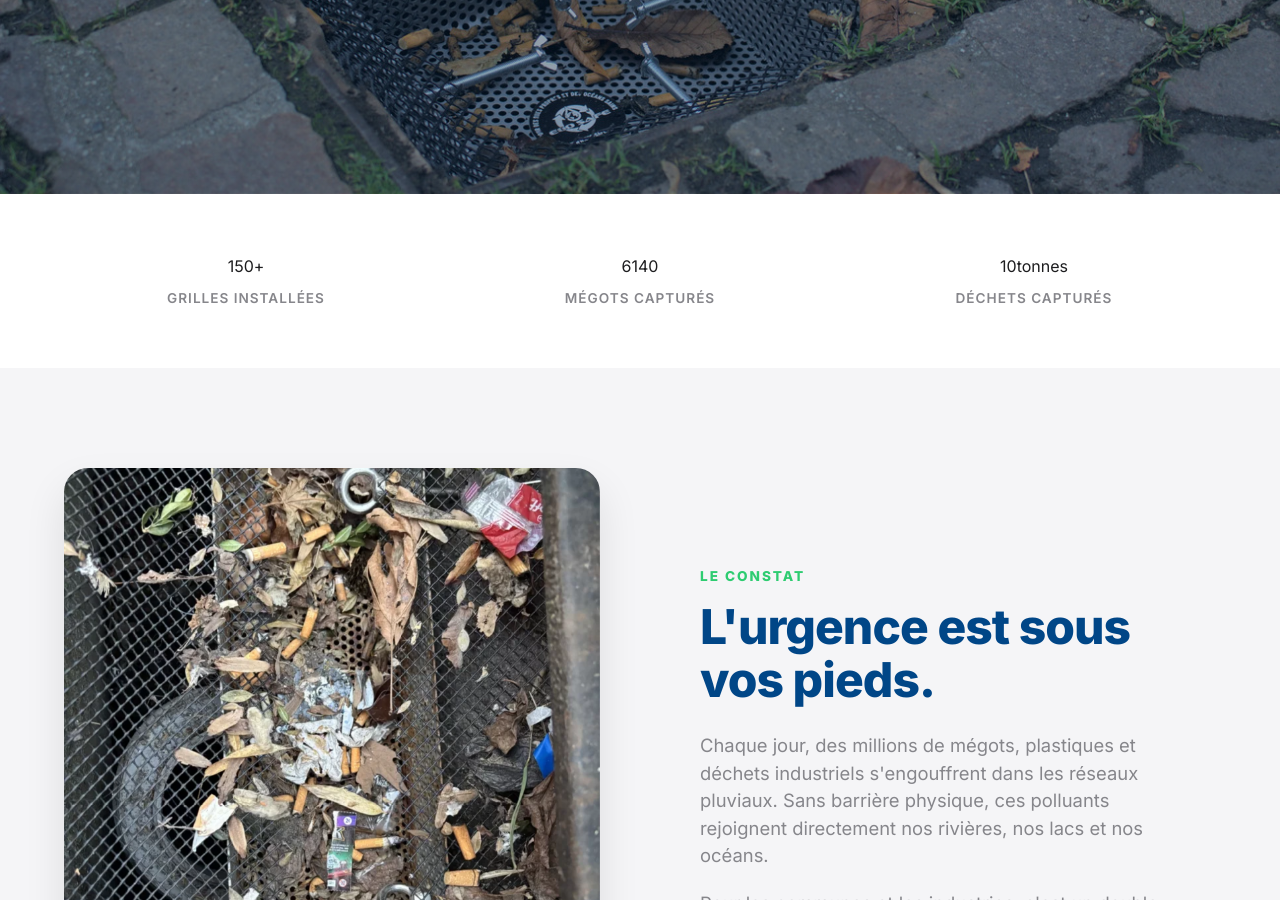
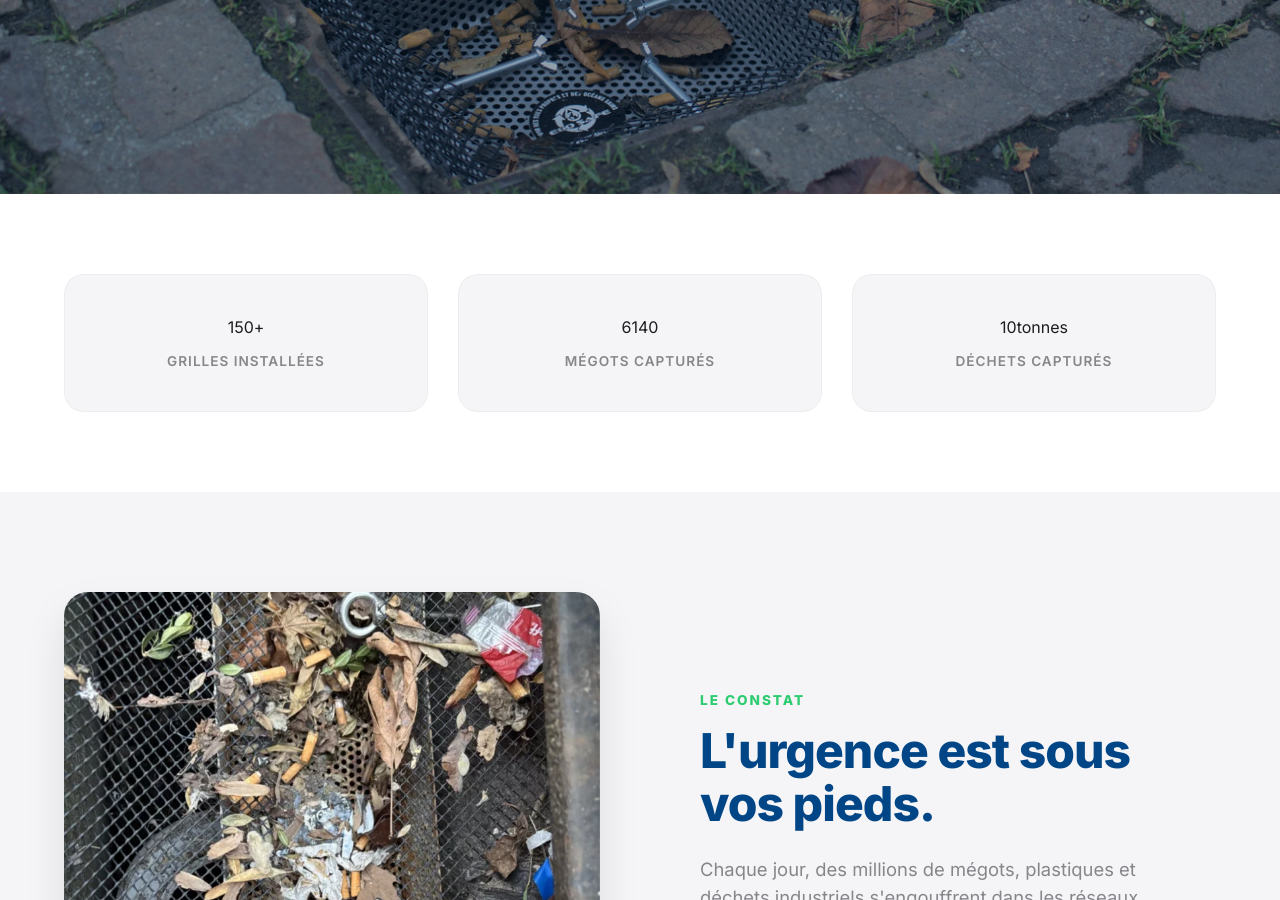
Before and after one commit to DuvalDVL/ecosafe, a Jekyll site: the page built from index.html, in a window 1280 px wide and 900 px high, scrolled down 590 px. Built offline with Jekyll 4.4.1, drawn with Linux system fonts in a browser that asks for light colours.

Commit message:
Update style.css

```diff
--- a/assets/css/style.css
+++ b/assets/css/style.css
@@ -627,85 +627,82 @@ body {
 }
 
 /* =========================================
-   HOMEPAGE : DASHBOARD IMPACT (Compteurs)
+   HOMEPAGE : DASHBOARD IMPACT (Version Finale)
    ========================================= */
 
 .dashboard-impact {
-  padding: 60px 0;
+  padding: 80px 0;
   background: var(--bg-white);
 }
 
-/* --- STYLE UNIVERSEL (PC & MOBILE) --- */
+/* --- DESIGN DES CARTES (Commun) --- */
 .stat-card {
-  text-align: center !important; /* ✅ FORCE LE CENTRAGE DU TEXTE */
-  display: flex;
-  flex-direction: column;
-  align-items: center;
+  background: var(--bg-light); /* ✅ On remet le fond gris clair sur PC et Mobile */
+  border-radius: 20px;
+  padding: 40px 20px;
+  border: 1px solid rgba(0,0,0,0.03);
+  display: flex !important;
+  flex-direction: column !important;
+  align-items: center !important; /* ✅ Centre horizontalement le contenu */
+  justify-content: center !important;
+  text-align: center !important; /* ✅ Centre le texte */
+}
+
+.stat-number-wrap {
+  display: flex;
   justify-content: center;
-}
-
-.stat-number-wrap {
-  display: flex;
-  justify-content: center !important; /* ✅ CENTRE LE CHIFFRE + UNITÉ */
   align-items: baseline;
-  margin-bottom: 10px;
+  margin-bottom: 12px;
 }
 
 .stat-label {
   display: block;
-  width: 100%;
-  text-align: center !important; /* ✅ FORCE LE CENTRAGE DE LA LÉGENDE */
   font-size: 0.85rem;
   text-transform: uppercase;
   letter-spacing: 1px;
   color: var(--text-muted);
   font-weight: 600;
-}
-
-/* --- VERSION PC (Dès 993px) --- */
+  width: 100%; /* ✅ Assure que le centrage s'applique sur toute la largeur */
+}
+
+/* --- COMPORTEMENT PC (Fixe) --- */
 @media (min-width: 993px) {
   .stats-grid {
-    display: flex !important;
-    justify-content: space-around !important; /* ✅ REPARTIT SUR LA LIGNE */
-    overflow: visible !important; /* ✅ DESACTIVE TOUT SCROLL */
+    display: grid !important;
+    grid-template-columns: repeat(3, 1fr) !important; /* ✅ 3 colonnes égales */
     gap: 30px;
-  }
-
-  .stat-card {
-    flex: 1;
-  }
-}
-
-/* --- VERSION MOBILE (Jusqu'à 992px) --- */
+    max-width: 1200px;
+    margin: 0 auto;
+    overflow: visible !important;
+  }
+}
+
+/* --- COMPORTEMENT MOBILE (Swipe) --- */
 @media (max-width: 992px) {
+  .dashboard-impact { padding: 40px 0; }
+
   .dashboard-impact .container {
-    padding: 0 !important;
+    padding: 0 !important; /* ✅ Les cartes touchent presque les bords */
   }
 
   .stats-grid {
     display: flex !important;
     flex-direction: row !important;
     flex-wrap: nowrap !important;
-    overflow-x: auto !important; /* ✅ ACTIVE LE SWIPE HORIZONTAL */
+    overflow-x: auto !important;
     scroll-snap-type: x mandatory !important;
     gap: 15px !important;
-    padding: 20px 24px 30px 24px !important;
+    padding: 10px 20px 30px 20px !important;
     scrollbar-width: none;
     -ms-overflow-style: none;
     -webkit-overflow-scrolling: touch;
   }
 
-  .stats-grid::-webkit-scrollbar {
-    display: none;
-  }
+  .stats-grid::-webkit-scrollbar { display: none; }
 
   .stat-card {
-    flex: 0 0 80% !important; /* Largeur pour voir la carte suivante */
+    flex: 0 0 85% !important; /* ✅ Largeur optimale pour voir la suite */
     scroll-snap-align: center;
-    background: var(--bg-light);
-    border-radius: 20px;
-    padding: 35px 20px !important;
-    border: 1px solid rgba(0,0,0,0.03);
   }
 }
 
```
